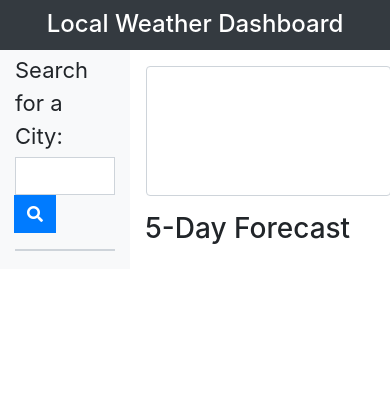
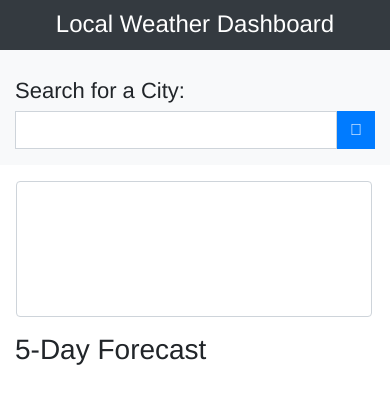
Before and after one commit to bbarello/local_weather_dashboard, a plain HTML site: page index.html in a window 390 px wide. Drawn offline with nearby package versions, Linux system fonts and the light colour scheme.

Commit message:
updated style.css to respond to mobile devices

```diff
--- a/css/reset.css
+++ b/css/reset.css
@@ -16,7 +16,7 @@ time, mark, audio, video {
 	padding: 0;
 	border: 0;
 	font-size: 100%;
-	font: inherit;
+    font-family: Helvetica Neue,Helvetica,Arial,sans-serif!important;
 	vertical-align: baseline;
 }
 
--- a/css/style.css
+++ b/css/style.css
@@ -1,25 +1,56 @@
 
 @media (min-width: 320px) and (max-width: 768px) {
 
+
 h1{
     font-size:1.5rem;
+}
+
+.input-group-append {
+    margin-left: 0;
 }
 
 .top-header {
     height:50px!important;
 }
 
-
+.bg-light {
+    display:block;
 }
-/* end of media query */
+.forecast {
+    width:110px;
+}
+#city-input{
+    text-transform: capitalize;
+}
+#history{
+    display:none;
+}
+.col-8{
+    width:100%!important;
+    max-width:100%;
+    flex: 0 0 95%;
+}
+.col-4 {
+    -ms-flex: 0 0 33%;
+    flex: 0 0 100%;
+    max-width: 100%;
+    padding-top:20px;
+}
+}
+/********** end of media query ************/
 
 * {
     -webkit-border-radius: 0 !important;
        -moz-border-radius: 0 !important;
             border-radius: 0 !important;
+  }
+
+body{
+    font-family: Helvetica Neue,Helvetica,Arial,sans-serif!important;
     -webkit-font-smoothing: antialiased;
-     -moz-osx-font-smoothing: grayscale;
-  }
+    -moz-osx-font-smoothing: grayscale;
+}
 img {
     height:42px!important;
     -webkit-filter: drop-shadow(5px 5px 5px #222);
@@ -69,9 +100,7 @@ img {
     font-size: 18px;
 }
 
-.input-group-append{
-    width:100px!important;
-}
+
 #temperature{
     margin-top:20px;
 }
```
